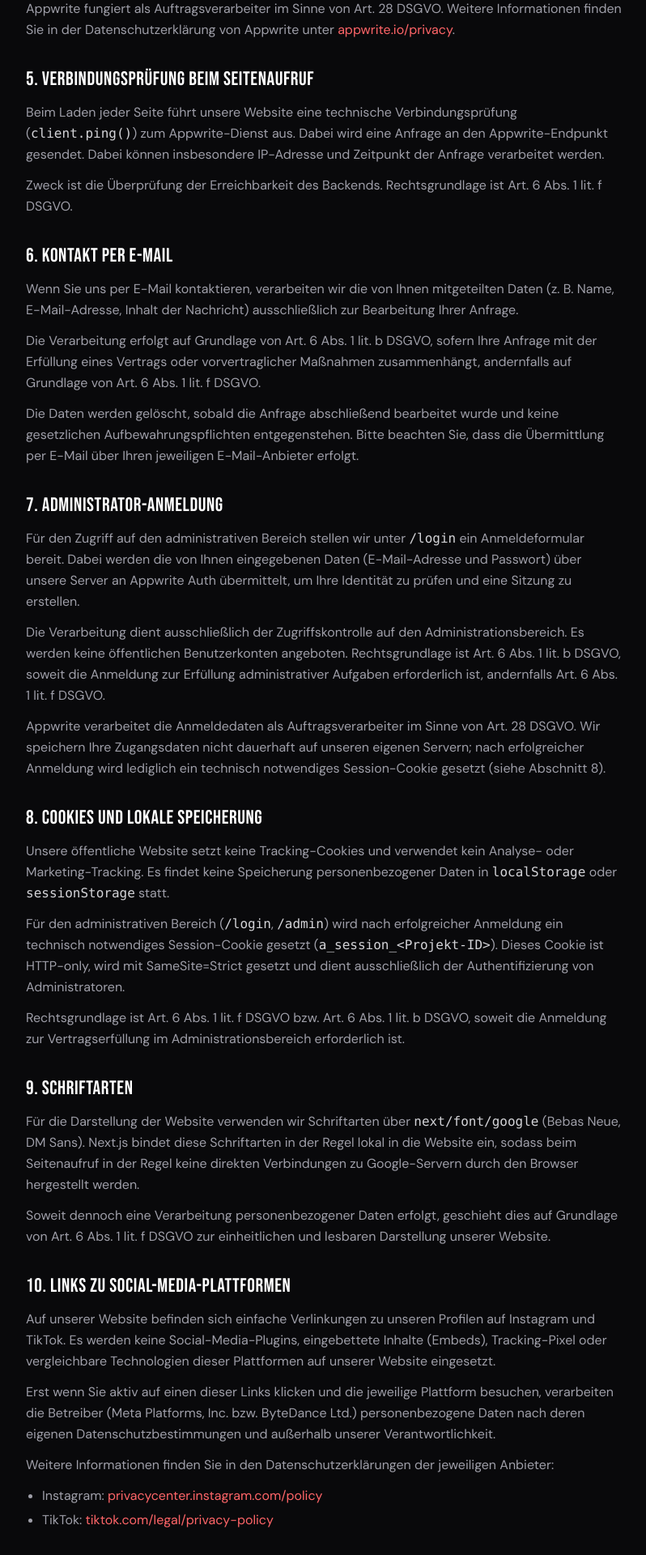
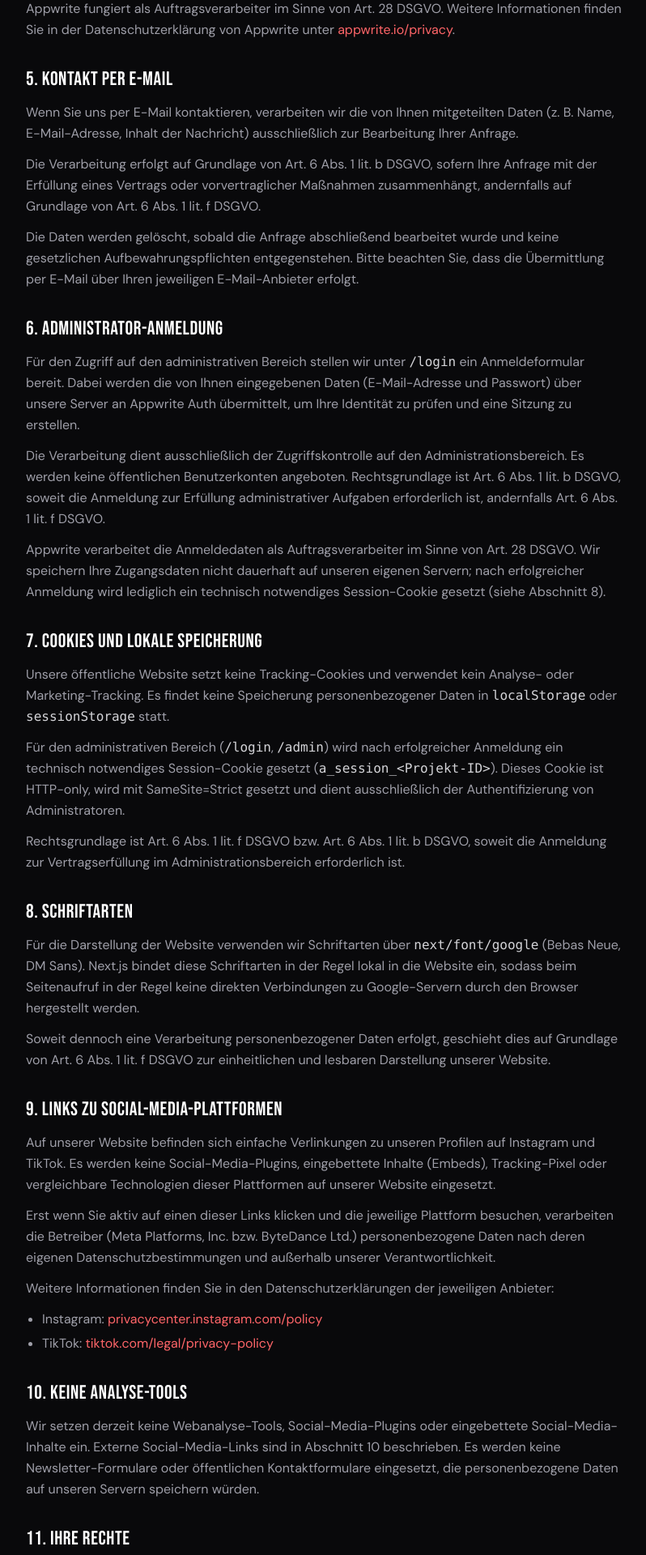
Before and after one commit to FlonnyMash/tinnitus-website, a Next.js app: page /datenschutz in a window 1280 px wide. Shown: the part 1860-3780 px from the top of the page at 81% size, without its empty margins (240-1038 px from the left). Built offline with nearby package versions, Linux system fonts and the light colour scheme; no server answers.

Commit message:
Fixed Appwrite

```diff
--- a/app/datenschutz/page.tsx
+++ b/app/datenschutz/page.tsx
@@ -157,21 +157,7 @@ export default function DatenschutzPage() {
         </p>
       </LegalSection>
 
-      <LegalSection title="5. Verbindungsprüfung beim Seitenaufruf">
-        <p>
-          Beim Laden jeder Seite führt unsere Website eine technische
-          Verbindungsprüfung (<code className="text-zinc-300">client.ping()</code>
-          ) zum Appwrite-Dienst aus. Dabei wird eine Anfrage an den Appwrite-Endpunkt
-          gesendet. Dabei können insbesondere IP-Adresse und Zeitpunkt der Anfrage
-          verarbeitet werden.
-        </p>
-        <p>
-          Zweck ist die Überprüfung der Erreichbarkeit des Backends. Rechtsgrundlage
-          ist Art. 6 Abs. 1 lit. f DSGVO.
-        </p>
-      </LegalSection>
-
-      <LegalSection title="6. Kontakt per E-Mail">
+      <LegalSection title="5. Kontakt per E-Mail">
         <p>
           Wenn Sie uns per E-Mail kontaktieren, verarbeiten wir die von Ihnen
           mitgeteilten Daten (z. B. Name, E-Mail-Adresse, Inhalt der Nachricht)
@@ -191,7 +177,7 @@ export default function DatenschutzPage() {
         </p>
       </LegalSection>
 
-      <LegalSection title="7. Administrator-Anmeldung">
+      <LegalSection title="6. Administrator-Anmeldung">
         <p>
           Für den Zugriff auf den administrativen Bereich stellen wir unter{" "}
           <code className="text-zinc-300">/login</code> ein Anmeldeformular bereit.
@@ -214,7 +200,7 @@ export default function DatenschutzPage() {
         </p>
       </LegalSection>
 
-      <LegalSection title="8. Cookies und lokale Speicherung">
+      <LegalSection title="7. Cookies und lokale Speicherung">
         <p>
           Unsere öffentliche Website setzt keine Tracking-Cookies und verwendet
           kein Analyse- oder Marketing-Tracking. Es findet keine Speicherung
@@ -236,7 +222,7 @@ export default function DatenschutzPage() {
         </p>
       </LegalSection>
 
-      <LegalSection title="9. Schriftarten">
+      <LegalSection title="8. Schriftarten">
         <p>
           Für die Darstellung der Website verwenden wir Schriftarten über{" "}
           <code className="text-zinc-300">next/font/google</code> (Bebas Neue, DM
@@ -251,7 +237,7 @@ export default function DatenschutzPage() {
         </p>
       </LegalSection>
 
-      <LegalSection title="10. Links zu Social-Media-Plattformen">
+      <LegalSection title="9. Links zu Social-Media-Plattformen">
         <p>
           Auf unserer Website befinden sich einfache Verlinkungen zu unseren
           Profilen auf Instagram und TikTok. Es werden keine Social-Media-Plugins,
@@ -294,7 +280,7 @@ export default function DatenschutzPage() {
         </ul>
       </LegalSection>
 
-      <LegalSection title="11. Keine Analyse-Tools">
+      <LegalSection title="10. Keine Analyse-Tools">
         <p>
           Wir setzen derzeit keine Webanalyse-Tools, Social-Media-Plugins oder
           eingebettete Social-Media-Inhalte ein. Externe Social-Media-Links sind
@@ -304,7 +290,7 @@ export default function DatenschutzPage() {
         </p>
       </LegalSection>
 
-      <LegalSection title="12. Ihre Rechte">
+      <LegalSection title="11. Ihre Rechte">
         <p>Sie haben gegenüber uns folgende Rechte hinsichtlich Ihrer personenbezogenen Daten:</p>
         <ul className="list-disc space-y-1 pl-5">
           <li>Recht auf Auskunft (Art. 15 DSGVO)</li>
@@ -326,7 +312,7 @@ export default function DatenschutzPage() {
         </p>
       </LegalSection>
 
-      <LegalSection title="13. Beschwerderecht">
+      <LegalSection title="12. Beschwerderecht">
         <p>
           Sie haben das Recht, sich bei einer Datenschutz-Aufsichtsbehörde über
           die Verarbeitung Ihrer personenbezogenen Daten zu beschweren. Für uns
@@ -343,7 +329,7 @@ export default function DatenschutzPage() {
         </p>
       </LegalSection>
 
-      <LegalSection title="14. Änderungen dieser Datenschutzerklärung">
+      <LegalSection title="13. Änderungen dieser Datenschutzerklärung">
         <p>
           Wir behalten uns vor, diese Datenschutzerklärung anzupassen, damit sie
           stets den aktuellen rechtlichen Anforderungen entspricht oder
--- a/app/layout.tsx
+++ b/app/layout.tsx
@@ -1,6 +1,5 @@
 import type { Metadata } from "next";
 import { Bebas_Neue, DM_Sans } from "next/font/google";
-import { AppwritePing } from "@/components/appwrite-ping";
 import { Toaster } from "@/components/ui/sonner";
 import { DEFAULT_LOGO } from "@/lib/brand";
 import "./globals.css";
@@ -43,7 +42,6 @@ export default function RootLayout({
       className={`${bebasNeue.variable} ${dmSans.variable} h-full scroll-smooth bg-zinc-950 antialiased`}
     >
       <body className="min-h-full flex flex-col bg-zinc-950 text-zinc-100 font-sans">
-        <AppwritePing />
         {children}
         <Toaster />
       </body>
--- a/components/appwrite-ping.tsx
+++ /dev/null
@@ -1,12 +0,0 @@
-"use client";
-
-import { useEffect } from "react";
-import { client } from "@/lib/appwrite/client";
-
-export function AppwritePing() {
-  useEffect(() => {
-    client.ping();
-  }, []);
-
-  return null;
-}
```
Also changed, not shown: 1 other file (tests, documents, lock files or other folders).
